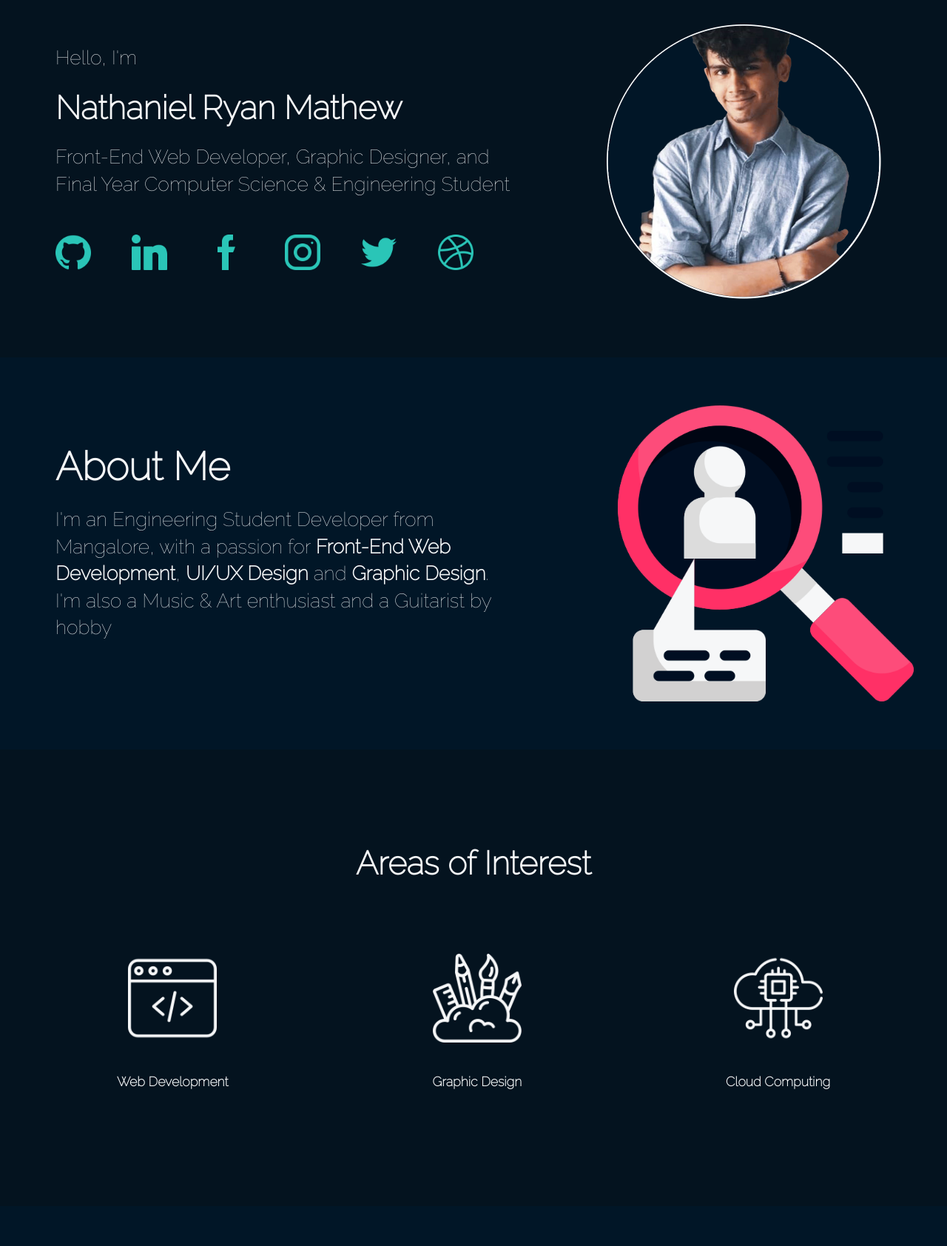
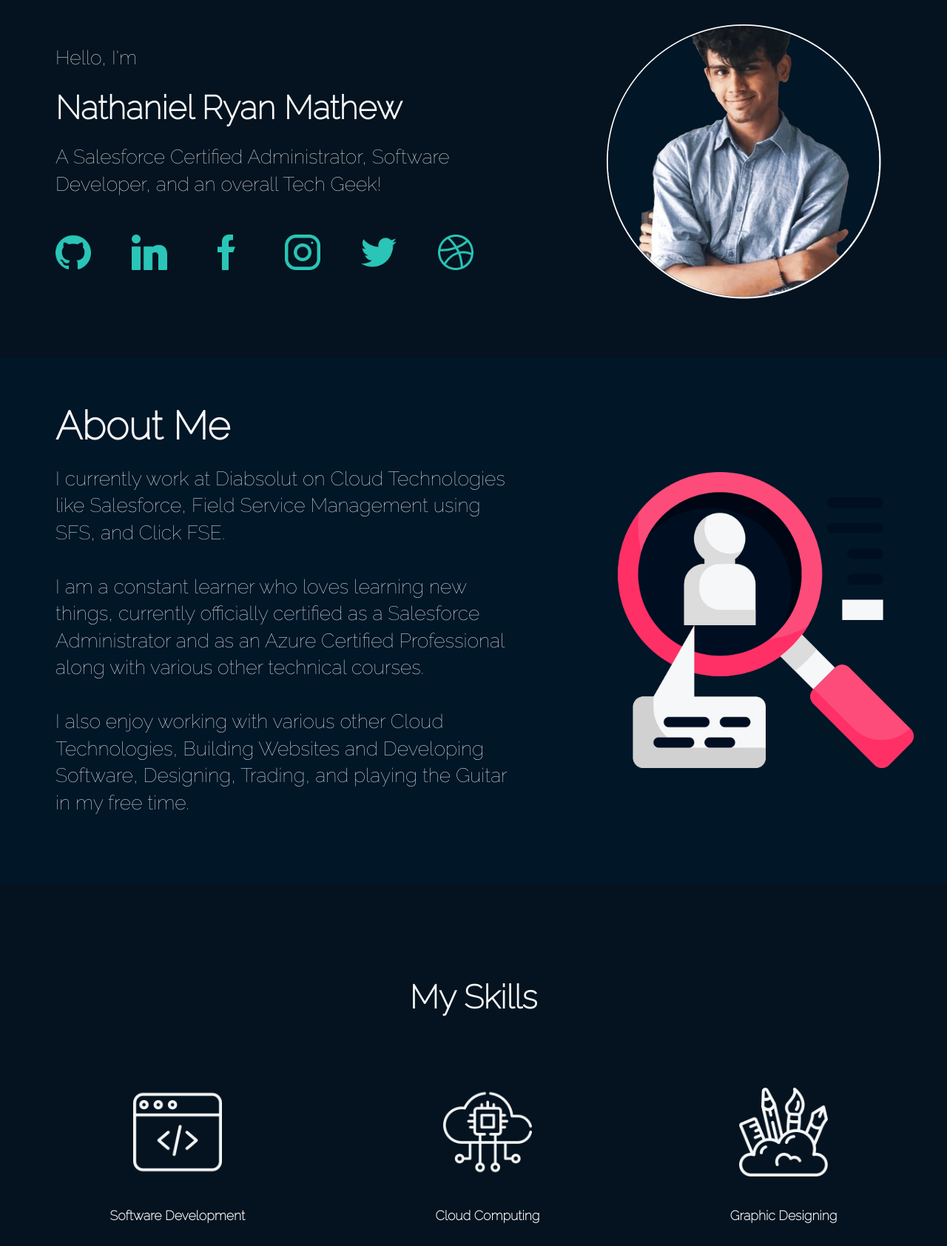
Before and after one commit to nathanielmathew/MyPortfolio, a Gatsby site: page / in a window 1280 px wide. Shown: the part 185-1869 px from the top of the page at 74% size. Built offline with nearby package versions, Linux system fonts and the light colour scheme; Gatsby itself is replaced by a stand-in of ours; a web font is replaced by a local one.

Commit message:
Updated info

```diff
--- a/src/pages/index.js
+++ b/src/pages/index.js
@@ -12,7 +12,7 @@ const IndexPage = props => (
       <div className="intro">
         <p data-sal="fade" data-sal-duration="500">Hello, I'm</p>
         <h1 data-sal="fade" data-sal-duration="1000"><strong>Nathaniel Ryan Mathew</strong></h1>
-        <p>Front-End Web Developer, Graphic Designer, and Final Year Computer Science &amp; Engineering Student</p>
+        <p>A Salesforce Certified Administrator, Software Developer, and an overall Tech Geek!</p>
         <div className="socials-container">
         <a href="https://github.com/nathanielmathew/" target="_blank" rel="noopener noreferrer"><Img fluid={props.data.github.childImageSharp.fluid} className="socials" alt="github" title="github"/></a>
         <a href="https://www.linkedin.com/in/nathanielmathew/" target="_blank" rel="noopener noreferrer"><Img fluid={props.data.linkedin.childImageSharp.fluid} className="socials" alt="linkedin" title="linkedin"/></a>
@@ -30,8 +30,9 @@ const IndexPage = props => (
     <div className="about-container frame light">
       <div className="about">
         <h1 data-sal="fade" data-sal-duration="500">About Me</h1>
-        <p data-sal="fade" data-sal-duration="1000">I'm an Engineering Student Developer from Mangalore, with a passion for <b>Front-End Web Development</b>, <b>UI/UX Design</b> and <b>Graphic Design</b>.<br />
-        I'm also a Music &amp; Art enthusiast and a Guitarist by hobby</p>
+        <p data-sal="fade" data-sal-duration="1000">I currently work at Diabsolut on Cloud Technologies like Salesforce, Field Service Management using SFS, and Click FSE.<br /><br />
+ I am a constant learner who loves learning new things, currently officially certified as a Salesforce Administrator and as an Azure Certified Professional along with various other technical courses.<br /><br />
+ I also enjoy working with various other Cloud Technologies, Building Websites and Developing Software, Designing, Trading, and playing the Guitar in my free time.</p>
       </div>
       <div className="about-img" data-sal="slide-up" data-sal-duration="1000">
       <Img fluid={props.data.about.childImageSharp.fluid}
@@ -40,19 +41,13 @@ const IndexPage = props => (
     </div>
 
     <div className="interests-container frame">
-        <h1 align="center" data-sal="fade" data-sal-duration="500">Areas of Interest</h1>
+        <h1 align="center" data-sal="fade" data-sal-duration="500">My Skills</h1>
         <div className="interests" data-sal="slide-up" data-sal-duration="1000">
 
         <div className="interest-card">
           <Img className="icon" fluid={props.data.webDev.childImageSharp.fluid}
           />
-          <p>Web Development</p>
-        </div>
-
-        <div className="interest-card">
-          <Img className="icon" fluid={props.data.design.childImageSharp.fluid}
-          />
-          <p>Graphic Design</p>
+          <p>Software Development</p>
         </div>
 
         <div className="interest-card">
@@ -60,6 +55,13 @@ const IndexPage = props => (
           />
           <p>Cloud Computing</p>
         </div>
+
+        <div className="interest-card">
+          <Img className="icon" fluid={props.data.design.childImageSharp.fluid}
+          />
+          <p>Graphic Designing</p>
+        </div>
+
       </div>
     </div>
 
@@ -73,14 +75,14 @@ const IndexPage = props => (
       <div className="slide"><img style={{marginTop:'50px'}} src="https://raw.githubusercontent.com/so-sc/open-design/master/mozilla/moz-logo-1color-white-rgb.png" alt='Mozilla'/></div>
       <div className="slide"><img style={{marginTop:'20px'}} src="https://raw.githubusercontent.com/so-sc/open-design/master/Microsoft%20Learn%20Student%20Ambassadors/Program%20Badge(Logo)/MSLearn_SA_badge_generic_rgb_300ppi.png" alt='Microsoft Learn Student Ambassadors' /></div>
       <div className="slide"><img src="https://avatars3.githubusercontent.com/u/12551863?s=400&amp;v=4" alt='Gatsby'/></div>
-      <div className="slide"><img src="https://www.xelpmoc.in/images/portfolio/woovly/seo.jpg" alt='Woovly' /></div>
+      <div className="slide"><img style={{marginTop:'30px'}} src="https://diabsolut.com/wp-content/uploads/2020/03/Logo-Diabsolut.png" alt='Diabsolut' /></div>
    </section>
 </div>
 
     <div className="contact-container frame">
       <div className="contact">
         <h1 data-sal="fade" data-sal-duration="500">Get in Touch!</h1>
-        <p data-sal="fade" data-sal-duration="1000">Feel free to contact me to collaborate, or for more information:</p>
+        <p data-sal="fade" data-sal-duration="1000">Got a relevant opportunity for me? Please contact me to collaborate, or for more information!</p>
         <p data-sal="fade" data-sal-duration="1000">
         Drop me an e-mail at<br /> <a className="nxm" href="mailto:nathanielmat2@gmail.com"><b className="nxm">nathanielmat2@gmail.com</b></a><br />
         Or give me a call/text at<br /> <a href="tel:+91 8088734430"><b>+91 8088734430</b></a>
```
